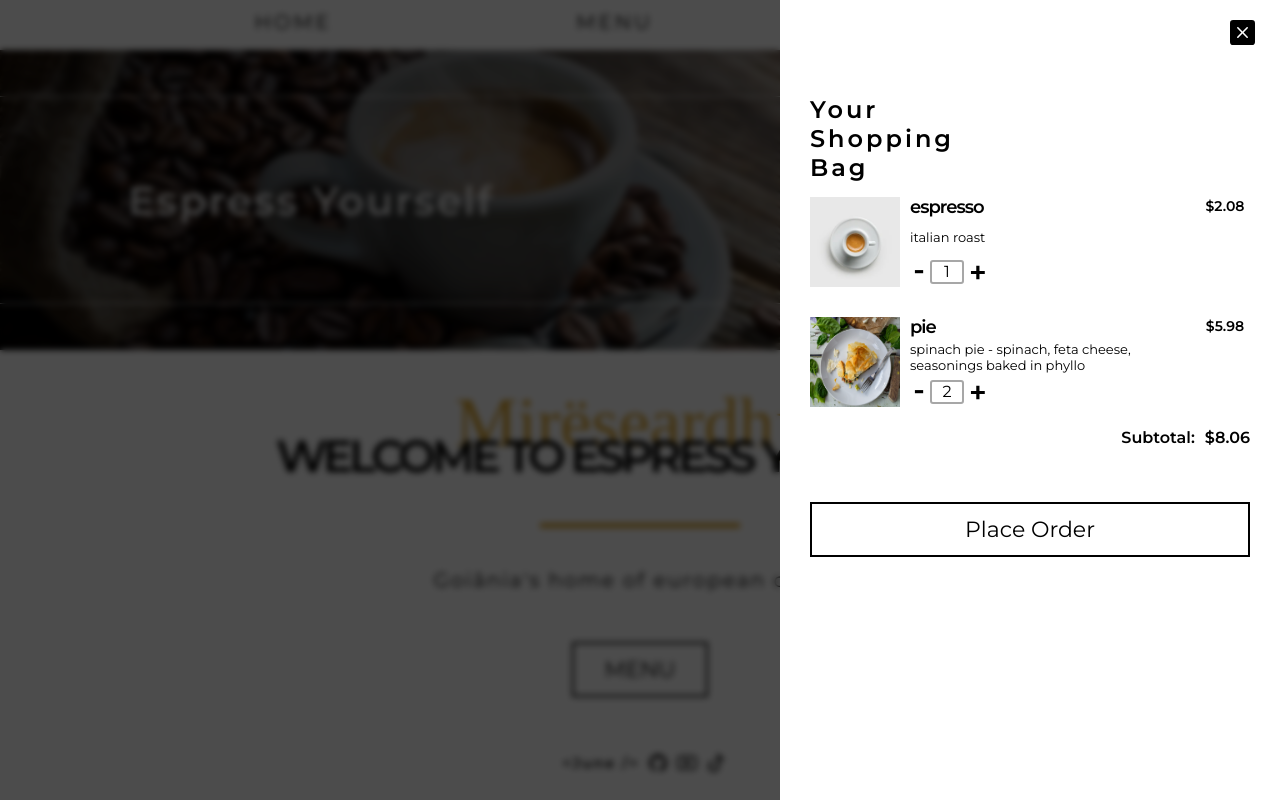
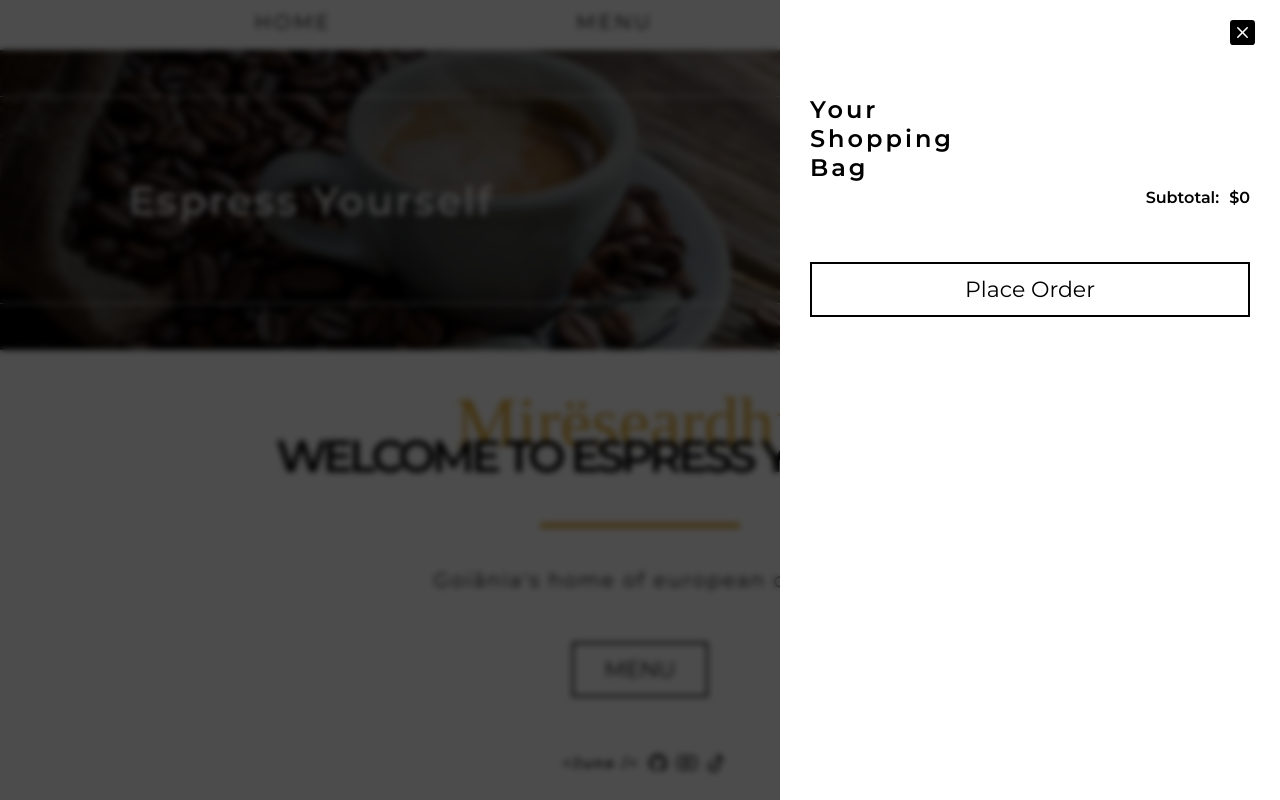
Before and after one commit to JuneDev-html/shopping-cart, a React (Vite) app: page / in a window 1280 px wide. Built offline with nearby package versions, Linux system fonts and the light colour scheme; a web font is replaced by a local one.

Commit message:
Remove comments

```diff
--- a/package.json
+++ b/package.json
@@ -3,7 +3,7 @@
   "private": true,
   "version": "0.0.0",
   "type": "module",
-  "homepage": "https://junedev-html.github.io/shopping-cart",
+  "homepage": "https://junedev-html.github.io/shopping-cart/",
   "scripts": {
     "dev": "vite",
     "build": "vite build",
--- a/src/App.jsx
+++ b/src/App.jsx
@@ -14,18 +14,7 @@ import { menu } from './environment/menu';
 function App() {
   const [menu2, setMenu] = React.useState(menu);
   const [isCartActive, setIsCartActive] = React.useState(true);
-  const [cart, setCart] = React.useState([
-    {
-      name: 'espresso',
-      info: menu2.drinks[0],
-      quantity: 1,
-    },
-    {
-      name: 'pie',
-      info: menu2.food[1],
-      quantity: 2,
-    },
-  ]);
+  const [cart, setCart] = React.useState([]);
 
   const addToCart = (name, group) => {
     const found = cart.find((item) => item.name === name);
--- a/src/RouteSwitch.jsx
+++ b/src/RouteSwitch.jsx
@@ -1,5 +1,4 @@
 import React from 'react';
-import { BrowserRouter } from 'react-router-dom';
 import { HashRouter } from 'react-router-dom';
 import App from './App';
 
--- a/src/pages/menu/components/Item.jsx
+++ b/src/pages/menu/components/Item.jsx
@@ -15,7 +15,7 @@ export const Item = ({ item, addToCart, group }) => {
       onClick={() => addToCart(item.name, group)}
     >
       <div className='item'>
-        {hovering && <div className='addToCart'>+ </div>}
+        {hovering && <div className='addToCart'>+</div>}
         {item.name}
       </div>
       <div className='spacer'></div>
```
